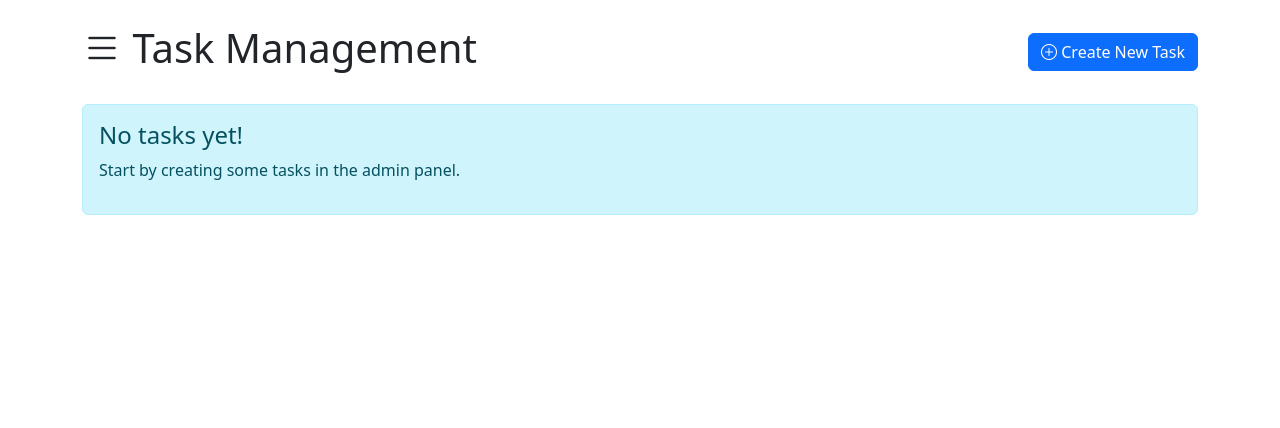
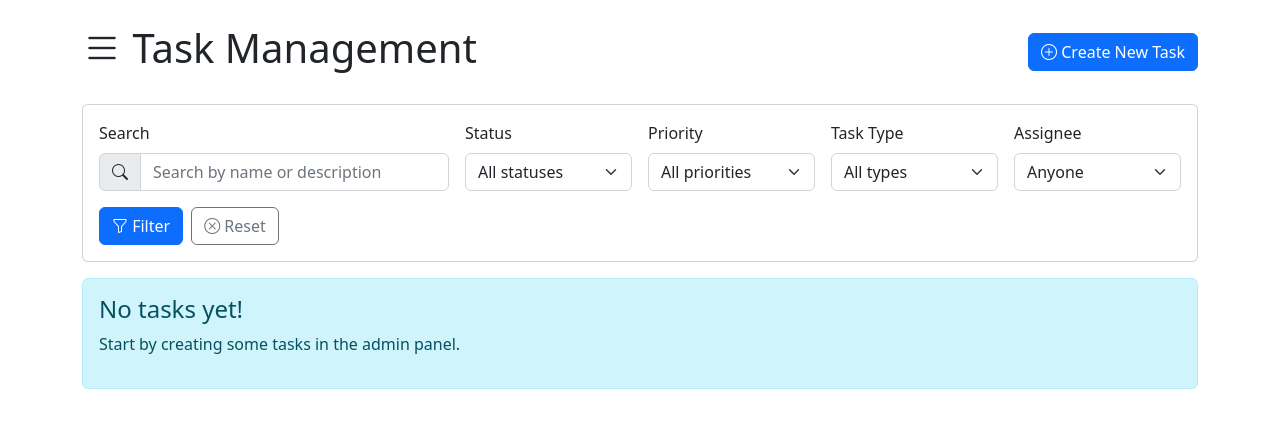
Before and after one commit to Orixara/py-it-tasks-manager, a Django app: page / in a window 1280 px wide. Shown: the part 56-484 px from the top of the page. Run offline with Django 5.2, Linux system fonts and the light colour scheme; the visitor is signed in with stand-in values (Sample User, id 1); data comes from the database, SQL or seed files in the repository; data that the repository does not hold is empty.

Commit message:
Added searching feature to task-list view

```diff
--- a/manager/forms.py
+++ b/manager/forms.py
@@ -1,7 +1,7 @@
 from django import forms
 from django.contrib.auth import get_user_model
 
-from manager.models import Task
+from manager.models import Task, TaskType
 
 
 Worker = get_user_model()
@@ -29,3 +29,48 @@ class TaskForm(forms.ModelForm):
             "deadline": forms.DateTimeInput(attrs={"type": "datetime-local"}),
             "description": forms.Textarea(attrs={"rows": 4}),
         }
+
+
+class TaskFilterForm(forms.Form):
+    search = forms.CharField(
+        label="Search",
+        required=False,
+        widget=forms.TextInput(
+            attrs={
+                "placeholder": "Search by name or description"
+            }
+        ),
+    )
+    status = forms.ChoiceField(
+        label="Status",
+        required=False,
+        choices=[],
+        widget=forms.Select(),
+    )
+    priority = forms.ChoiceField(
+        label="Priority",
+        required=False,
+        choices=[],
+        widget=forms.Select(),
+    )
+    task_type = forms.ModelChoiceField(
+        label="Task Type",
+        required=False,
+        queryset=TaskType.objects.all(),
+        empty_label="All types",
+        widget=forms.Select(),
+    )
+    assignee = forms.ModelChoiceField(
+        label="Assignee",
+        required=False,
+        queryset=Worker.objects.all(),
+        empty_label="Anyone",
+        widget=forms.Select(),
+    )
+
+    def __init__(self, *args, **kwargs):
+        super().__init__(*args, **kwargs)
+        status_choices = [("", "All statuses")] + list(Task._meta.get_field("status").choices)
+        priority_choices = [("", "All priorities")] + list(Task._meta.get_field("priority").choices)
+        self.fields["status"].choices = status_choices
+        self.fields["priority"].choices = priority_choices
--- /dev/null
+++ b/manager/services.py
@@ -0,0 +1,45 @@
+from django.db.models import Q, QuerySet
+from django.http import QueryDict
+
+from manager.models import Task
+from manager.forms import TaskFilterForm
+
+
+def apply_task_filters(params: QueryDict) -> tuple[QuerySet, TaskFilterForm, str]:
+    form = TaskFilterForm(params or None)
+
+    queryset = Task.objects.select_related(
+        "task_type"
+    ).prefetch_related(
+        "assignees"
+    ).order_by("-created_at")
+
+    if not form.is_valid():
+        legacy_search = (params.get("q") or "").strip()
+        search_value = (params.get("search") or legacy_search or "").strip()
+        return queryset, form, search_value
+
+    cleaned_data = form.cleaned_data
+    search_value = (cleaned_data.get("search") or (params.get("q") or "").strip()).strip()
+
+    if search_value:
+        queryset = queryset.filter(
+            Q(name__icontains=search_value) | Q(description__icontains=search_value)
+        )
+    if cleaned_data.get("status"):
+        queryset = queryset.filter(status=cleaned_data["status"])
+    if cleaned_data.get("priority"):
+        queryset = queryset.filter(priority=cleaned_data["priority"])
+    if cleaned_data.get("task_type"):
+        queryset = queryset.filter(task_type=cleaned_data["task_type"])
+    if cleaned_data.get("assignee"):
+        queryset = queryset.filter(assignees=cleaned_data["assignee"])
+
+    return queryset.distinct(), form, search_value
+
+def build_sticky_querystring(params: QueryDict) -> str:
+    query_dict = params.copy()
+    query_dict.pop("page", None)
+    if "q" in query_dict and "search" not in query_dict:
+        query_dict["search"] = query_dict.pop("q")
+    return query_dict.urlencode()
--- a/manager/views.py
+++ b/manager/views.py
@@ -6,14 +6,31 @@ from django.views.decorators.http import require_POST
 from django.utils.decorators import method_decorator
 from django.contrib.auth.mixins import LoginRequiredMixin
 
-from manager.forms import TaskForm
+from manager.forms import TaskForm, TaskFilterForm
 from manager.models import Task
+from manager.services import apply_task_filters, build_sticky_querystring
 
 
 class TaskListView(LoginRequiredMixin, generic.ListView):
     model = Task
     template_name = "manager/task_list.html"
     context_object_name = "tasks"
+    paginate_by = 12
+
+    def get_queryset(self):
+        queryset, self._filter_form, self._search_value = apply_task_filters(self.request.GET)
+        return queryset
+
+    def get_context_data(self, **kwargs):
+        context = super().get_context_data(**kwargs)
+        context["filter_form"] = getattr(self, "_filter_form", TaskFilterForm(self.request.GET or None))
+        context["search_value"] = getattr(
+            self,
+            "_search_value",
+            (self.request.GET.get("search") or self.request.GET.get("q") or "").strip(),
+        )
+        context["current_query"] = build_sticky_querystring(self.request.GET)
+        return context
 
 
 class TaskKanbanView(LoginRequiredMixin, generic.ListView):
--- a/templates/manager/task_list.html
+++ b/templates/manager/task_list.html
@@ -12,6 +12,73 @@
         <i class="bi bi-plus-circle"></i> Create New Task
       </a>
     </div>
+
+    <form method="get" class="card card-body mb-3">
+      <div class="row g-3 align-items-end">
+        <div class="col-md-4">
+          <label class="form-label">Search</label>
+          <div class="input-group">
+            <span class="input-group-text"><i class="bi bi-search"></i></span>
+            <input
+              type="text"
+              name="search"
+              value="{{ search_value }}"
+              class="form-control"
+              placeholder="Search by name or description"
+            >
+          </div>
+        </div>
+
+        <div class="col-md-2">
+          <label class="form-label">Status</label>
+          <select name="status" class="form-select">
+            {% for value,label in filter_form.fields.status.choices %}
+              <option value="{{ value }}" {% if filter_form.data.status == value %}selected{% endif %}>{{ label }}</option>
+            {% endfor %}
+          </select>
+        </div>
+
+        <div class="col-md-2">
+          <label class="form-label">Priority</label>
+          <select name="priority" class="form-select">
+            {% for value,label in filter_form.fields.priority.choices %}
+              <option value="{{ value }}" {% if filter_form.data.priority == value %}selected{% endif %}>{{ label }}</option>
+            {% endfor %}
+          </select>
+        </div>
+
+        <div class="col-md-2">
+          <label class="form-label">Task Type</label>
+          <select name="task_type" class="form-select">
+            <option value="">{% if filter_form.fields.task_type.empty_label %}{{ filter_form.fields.task_type.empty_label }}{% else %}All types{% endif %}</option>
+            {% for obj in filter_form.fields.task_type.queryset %}
+              <option value="{{ obj.pk }}" {% if filter_form.data.task_type == obj.pk|stringformat:'s' %}selected{% endif %}>{{ obj }}</option>
+            {% endfor %}
+          </select>
+        </div>
+
+        <div class="col-md-2">
+          <label class="form-label">Assignee</label>
+          <select name="assignee" class="form-select">
+            <option value="">{% if filter_form.fields.assignee.empty_label %}{{ filter_form.fields.assignee.empty_label }}{% else %}Anyone{% endif %}</option>
+            {% for user in filter_form.fields.assignee.queryset %}
+              <option value="{{ user.pk }}" {% if filter_form.data.assignee == user.pk|stringformat:'s' %}selected{% endif %}>
+                {{ user.username }}
+              </option>
+            {% endfor %}
+          </select>
+        </div>
+
+        <div class="col-12 d-flex gap-2">
+          <button type="submit" class="btn btn-primary">
+            <i class="bi bi-funnel"></i> Filter
+          </button>
+          <a href="{% url 'manager:task-list' %}" class="btn btn-outline-secondary">
+            <i class="bi bi-x-circle"></i> Reset
+          </a>
+        </div>
+      </div>
+    </form>
 
     {% if tasks %}
       <div class="row">
```
